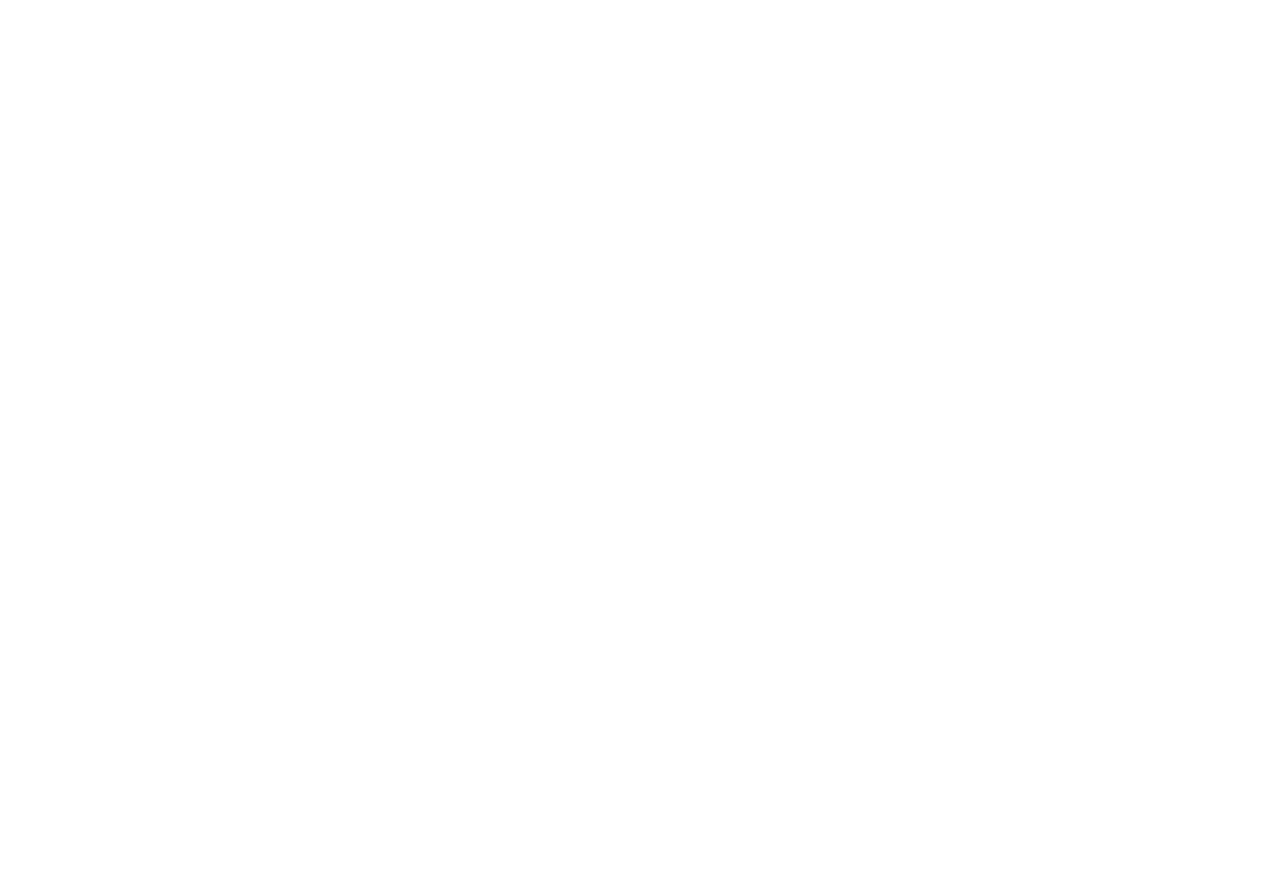
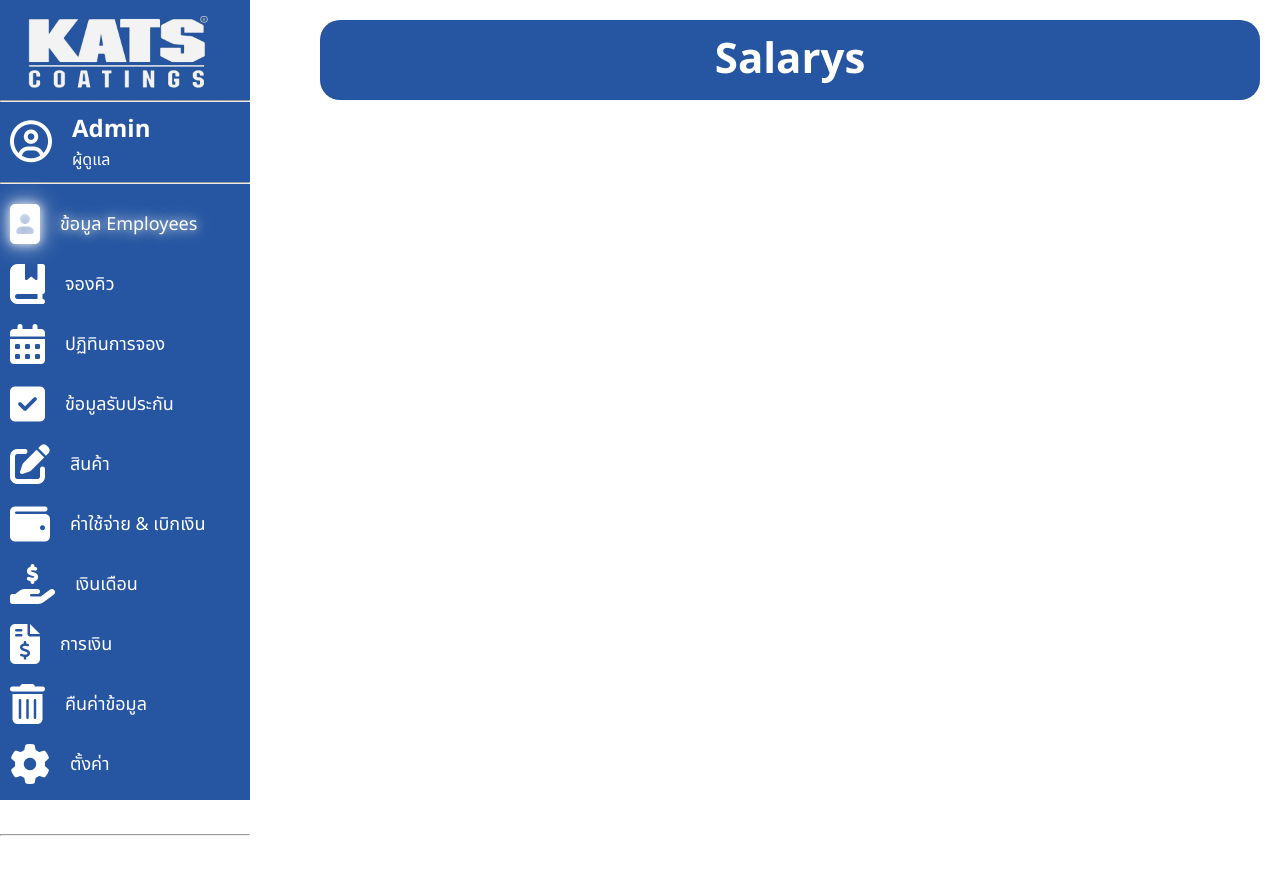
Before and after one commit to HamHarry/kats, a React (Vite) app: page /admin/salary in a window 1280 px wide. Before the commit this address had no page. Shown: the top 874 px of the page. Before the commit the page ends 800 px from the top, so only its background shows below. Built offline with nearby package versions, Linux system fonts and the light colour scheme.

Commit message:
เพิ่มหน้า WithdrawAdminPage และ SalaryAdminPage พร้อมเส้นทางใน App.tsx และปรับปรุง NavbarAdmin

```diff
--- a/src/App.tsx
+++ b/src/App.tsx
@@ -23,6 +23,8 @@
 import CreateCatagoryAdminPage from "./adminpage/createcatagoryadminpage/CreateCatagoryAdminPage";
 import EditGuaranteeAdminPage from "./adminpage/editguaranteeadminpage/EditGuaranteeAdminPage";
 import SettingAdminPage from "./adminpage/settingadminpage/SettingAdminPage";
+import WithdrawAdminPage from "./adminpage/withdrawadminpage/WithdrawAdminPage";
+import SalaryAdminPage from "./adminpage/salaryadminpage/SalaryAdminPage";
 
 function App() {
   return (
@@ -70,6 +72,8 @@
             path="catagory/createCatagory"
             element={<CreateCatagoryAdminPage />}
           />
+          <Route path="withdraw" element={<WithdrawAdminPage />} />
+          <Route path="salary" element={<SalaryAdminPage />} />
           <Route path="finance" element={<FinanceAdminPage />} />
           <Route path="bin" element={<BinAdminPage />} />
           <Route path="setting" element={<SettingAdminPage />} />
--- a/src/Layout/navbaradmin/NavbarAdmin.css
+++ b/src/Layout/navbaradmin/NavbarAdmin.css
@@ -30,12 +30,10 @@
       h3 {
         font-size: 24px;
         color: white;
-        font-family: "Noto Sans Thai", serif;
       }
       p {
         font-size: 16px;
         color: white;
-        font-family: "Noto Sans Thai", serif;
       }
     }
   }
@@ -57,12 +55,10 @@
       h3 {
         font-size: 24px;
         color: white;
-        font-family: "Noto Sans Thai", serif;
       }
       p {
         font-size: 16px;
         color: white;
-        font-family: "Noto Sans Thai", serif;
       }
     }
   }
@@ -92,7 +88,6 @@
         font-size: 18px;
         color: white;
         margin-left: 20px;
-        font-family: "Noto Sans Thai", serif;
       }
       li:hover {
         text-shadow: 0 0 10px rgba(255, 255, 255, 0.8),
@@ -127,6 +122,14 @@
         font-size: 40px;
         color: white;
       }
+      .fa-hand-holding-dollar {
+        font-size: 40px;
+        color: white;
+      }
+      .fa-file-invoice-dollar {
+        font-size: 40px;
+        color: white;
+      }
       .fa-trash-can {
         font-size: 40px;
         color: white;
@@ -151,7 +154,6 @@
       font-size: 18px;
       color: white;
       margin-left: 20px;
-      font-family: "Noto Sans Thai", serif;
     }
   }
   .logout:hover {
--- a/src/Layout/navbaradmin/NavbarAdmin.tsx
+++ b/src/Layout/navbaradmin/NavbarAdmin.tsx
@@ -80,13 +80,33 @@
             <p>สินค้า</p>
           </li>
           <li
+            className={selected === "withdraw" ? "selected" : "select"}
+            onClick={() => {
+              navigate("/admin/withdraw");
+              setSelected("withdraw");
+            }}
+          >
+            <i className="fa-solid fa-wallet"></i>
+            <p>ค่าใช้จ่าย & เบิกเงิน</p>
+          </li>
+          <li
+            className={selected === "salary" ? "selected" : "select"}
+            onClick={() => {
+              navigate("/admin/salary");
+              setSelected("salary");
+            }}
+          >
+            <i className="fa-solid fa-hand-holding-dollar"></i>
+            <p>เงินเดือน</p>
+          </li>
+          <li
             className={selected === "finace" ? "selected" : "select"}
             onClick={() => {
               navigate("/admin/finance");
               setSelected("finace");
             }}
           >
-            <i className="fa-solid fa-wallet"></i>
+            <i className="fa-solid fa-file-invoice-dollar"></i>
             <p>การเงิน</p>
           </li>
           <li
--- /dev/null
+++ b/src/adminpage/salaryadminpage/SalaryAdminPage.css
@@ -0,0 +1,25 @@
+.container-SalaryAdminPage {
+  display: flex;
+  align-items: center;
+  flex-direction: column;
+  padding: 20px 20px 0px 20px;
+  padding-left: 320px;
+}
+
+.header-SalaryAdminPage {
+  display: flex;
+  justify-content: center;
+  height: 80px;
+  max-width: 1200px;
+  width: 100%;
+  border-radius: 20px;
+  background-color: #2656a2;
+  margin-bottom: 20px;
+  h1 {
+    display: flex;
+    justify-content: center;
+    align-items: center;
+    font-size: 42px;
+    color: white;
+  }
+}
--- /dev/null
+++ b/src/adminpage/salaryadminpage/SalaryAdminPage.tsx
@@ -0,0 +1,13 @@
+import "./SalaryAdminPage.css";
+
+const SalaryAdminPage = () => {
+  return (
+    <div className="container-SalaryAdminPage">
+      <div className="header-SalaryAdminPage">
+        <h1>Salarys</h1>
+      </div>
+    </div>
+  );
+};
+
+export default SalaryAdminPage;
--- /dev/null
+++ b/src/adminpage/withdrawadminpage/WithdrawAdminPage.css
@@ -0,0 +1,25 @@
+.container-WithdrawAdminPage {
+  display: flex;
+  align-items: center;
+  flex-direction: column;
+  padding: 20px 20px 0px 20px;
+  padding-left: 320px;
+}
+
+.header-WithdrawAdminPage {
+  display: flex;
+  justify-content: center;
+  height: 80px;
+  max-width: 1200px;
+  width: 100%;
+  border-radius: 20px;
+  background-color: #2656a2;
+  margin-bottom: 20px;
+  h1 {
+    display: flex;
+    justify-content: center;
+    align-items: center;
+    font-size: 42px;
+    color: white;
+  }
+}
--- /dev/null
+++ b/src/adminpage/withdrawadminpage/WithdrawAdminPage.tsx
@@ -0,0 +1,13 @@
+import "./WithdrawAdminPage.css";
+
+const WithdrawAdminPage = () => {
+  return (
+    <div className="container-WithdrawAdminPage">
+      <div className="header-WithdrawAdminPage">
+        <h1>Withdraws</h1>
+      </div>
+    </div>
+  );
+};
+
+export default WithdrawAdminPage;
```
